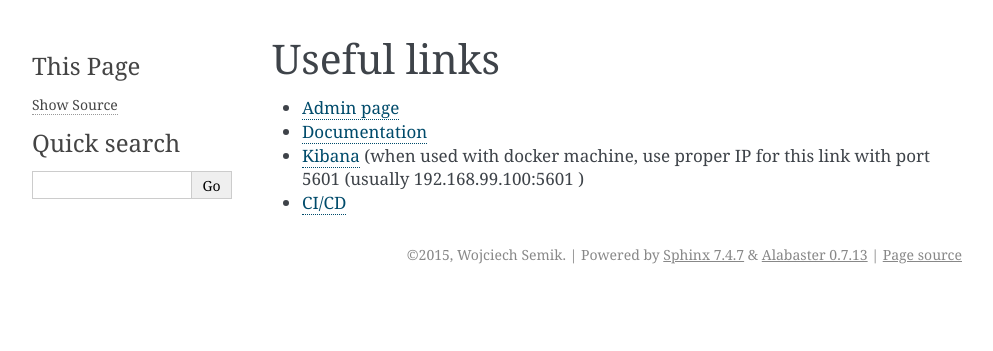
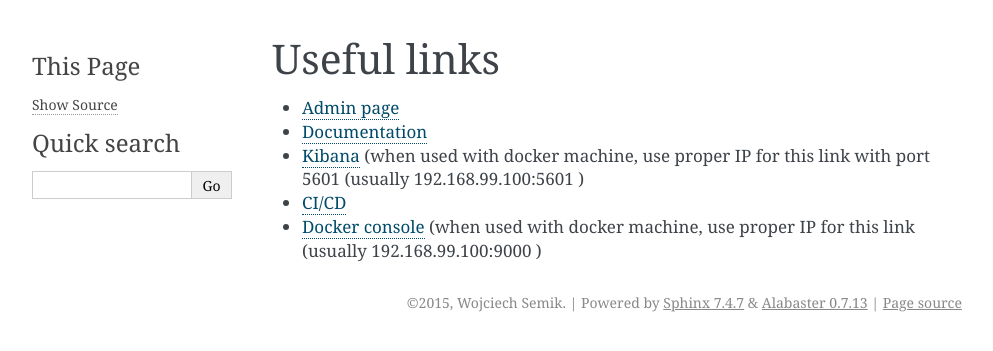
Before and after one commit to paterit/django-microservice-template, a Sphinx documentation site: the page built from docs/source/links_page.rst, in a window 1280 px wide. Shown: the top 351 px of the page, without its empty margins (148-1141 px from the left). Built offline with Sphinx 7.4.7, drawn with Linux system fonts in a browser that asks for light colours.

Commit message:
Add docker web console (portainer.io)

```diff
--- a/docs/source/for_developers.rst
+++ b/docs/source/for_developers.rst
@@ -76,6 +76,7 @@ You should see containers with names like::
   {{ project_name }}-testing - Behave, Selenium, PhantomJS
   {{ project_name }}-logs - ELK stack
   {{ project_name }}-logspout - Logspout - log forwarder from Docker to Logstash
+  {{ project_name }}-docker-console - Portainer - web docker console
 
 
 To stop all containers::
@@ -139,6 +140,7 @@ To easily open shell for conteiners you can use::
     make shell-testing
     make shell-db
     make shell-logs
+    make shell-docker-console
 
 
 Local CI/CD machine
--- a/docs/source/links_page.rst
+++ b/docs/source/links_page.rst
@@ -6,7 +6,8 @@ Useful links
 * `Admin page </admin/>`_
 * `Documentation </docs/>`_
 * `Kibana </logs/>`_ (when used with docker machine, use proper IP for this link with port 5601 (usually 192.168.99.100:5601 )
-* `CI/CD <127.0.0.1:8010>`_
+* `CI/CD <http://localhost:8010>`_
+* `Docker console <http://localhost:9000>`_ (when used with docker machine, use proper IP for this link (usually 192.168.99.100:9000 )
 
 .. toctree::
    :maxdepth: 2
```
Also changed, not shown: other parts of docs/source/for_developers.rst (+1 -1 lines), README.md (+2 -1 lines), docker-compose.yml (+16 -1 lines), 2 other files.
